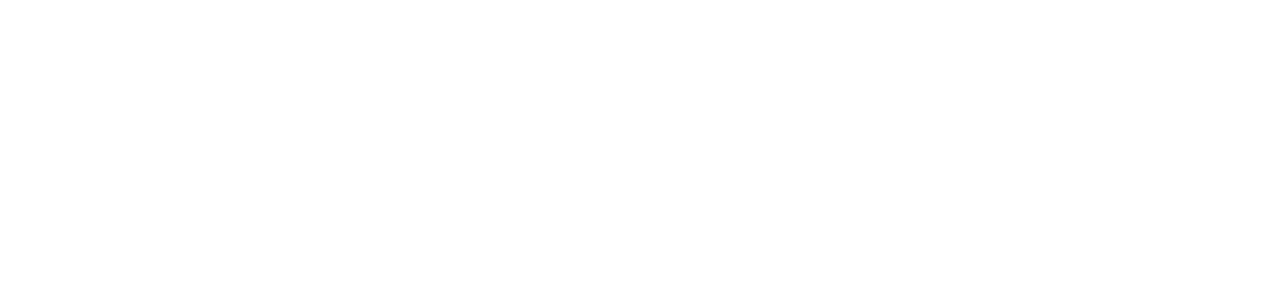
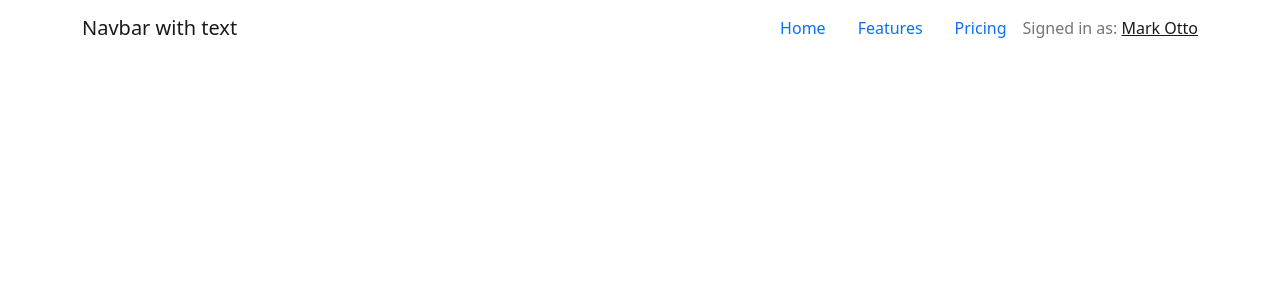
Before and after one commit to rahmancoder/mustafiz-foody-web, a React (Create React App) app: page / in a window 1280 px wide. Shown: the top 300 px of the page. Built offline with nearby package versions, Linux system fonts and the light colour scheme.

Commit message:
header added

```diff
--- a/src/App.js
+++ b/src/App.js
@@ -1,10 +1,12 @@
 import './App.css';
 
 import 'bootstrap/dist/css/bootstrap.min.css';
+import Header from './Components/Header/Header';
 
 function App() {
   return (
     <div className="App">
+      <Header></Header>
 
     </div>
   );
--- a/src/Components/Header/Header.js
+++ b/src/Components/Header/Header.js
@@ -1,8 +1,28 @@
 import React from 'react';
+import { Container, Nav, Navbar } from 'react-bootstrap';
 
 const Header = () => {
     return (
         <div>
+            <Navbar>
+                <Container>
+                    <Navbar.Brand href="#home">Navbar with text</Navbar.Brand>
+                    <Navbar.Toggle />
+
+
+                    <Navbar.Collapse className="justify-content-end">
+
+                        <Nav.Link href="#home">Home</Nav.Link>
+                        <Nav.Link href="#features">Features</Nav.Link>
+                        <Nav.Link href="#pricing">Pricing</Nav.Link>
+
+                        <Navbar.Text>
+                            Signed in as: <a href="#login">Mark Otto</a>
+                        </Navbar.Text>
+                    </Navbar.Collapse>
+
+                </Container>
+            </Navbar>
 
         </div>
     );
```
